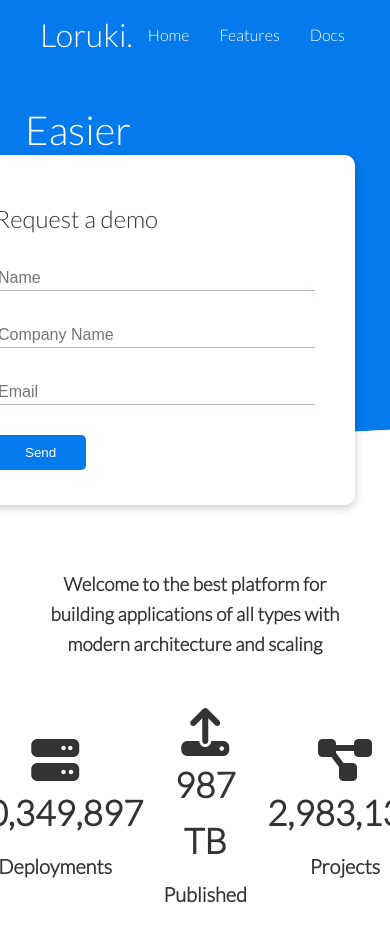
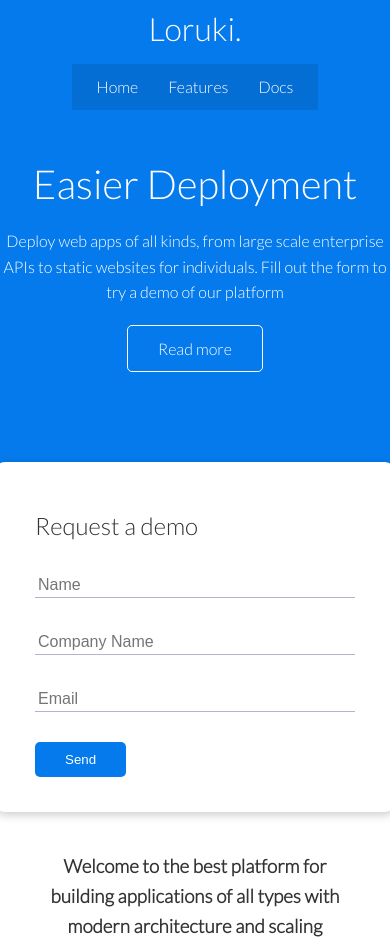
Before and after one commit to aaqib605/Loruki-Website, a plain HTML site: page index.html in a window 390 px wide. Shown: the top 945 px of the page. Drawn offline with Linux system fonts and the light colour scheme.

Commit message:
add media queries for tablets and mobile

```diff
--- a/css/styles.css
+++ b/css/styles.css
@@ -188,3 +188,50 @@ img {
 .footer .social a {
   margin: 0 10px;
 }
+
+/* Tablets and under */
+@media (max-width: 786px) {
+  .grid,
+  .showcase .grid,
+  .stats .grid,
+  .cli .grid,
+  .cloud .grid {
+    grid-template-columns: 1fr;
+    grid-template-rows: 1fr;
+  }
+
+  .showcase {
+    height: auto;
+  }
+
+  .showcase-text {
+    text-align: center;
+    margin-top: 40px;
+  }
+
+  .showcase-form {
+    justify-self: center;
+    margin: auto;
+  }
+
+  .cli .grid > *:first-child {
+    grid-column: 1;
+    grid-row: 1;
+  }
+}
+
+/* Mobile */
+@media (max-width: 500px) {
+  .navbar {
+    height: 110px;
+  }
+
+  .navbar .flex {
+    flex-direction: column;
+  }
+
+  .navbar ul {
+    padding: 10px;
+    background-color: rgba(0, 0, 0, 0.1);
+  }
+}
```
Also changed, not shown: 1 other file.
